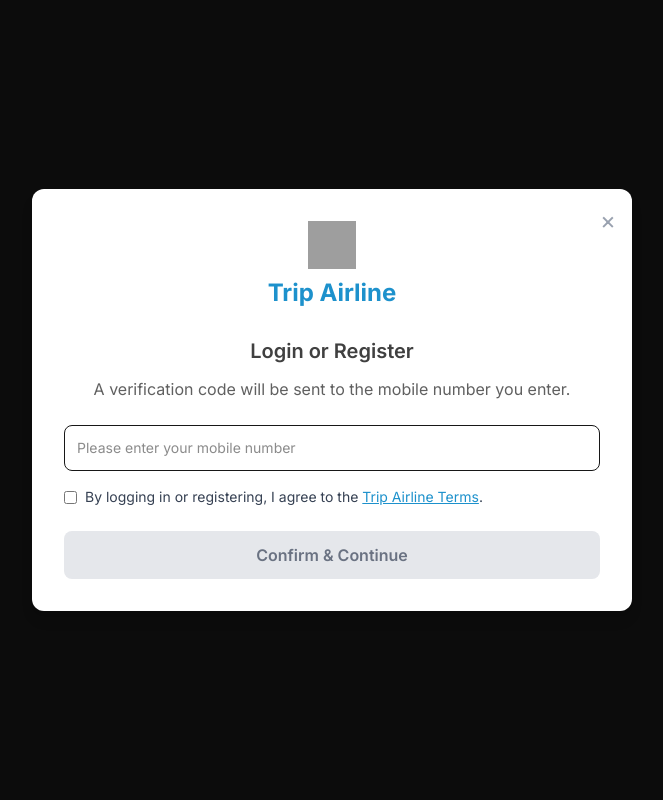
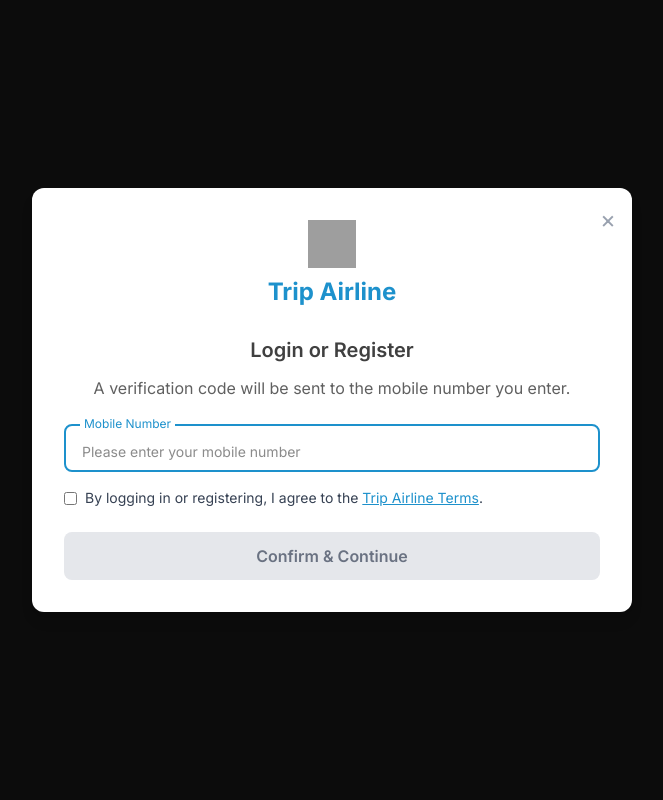
Before and after one commit to faeze-73/Trip-Airline, a Next.js app: page / in a window 1280 px wide. Both pictures are taken after a click on the button "Login / Register". Shown: the top 800 px of the page, without its empty margins (308-971 px from the left). Built offline with nearby package versions, Linux system fonts and the light colour scheme; grey boxes are pictures that could not be loaded.

Commit message:
feat: implement floating label and controlled/uncontrolled support in BaseInput

```diff
--- a/app/components/base/BaseInput.tsx
+++ b/app/components/base/BaseInput.tsx
@@ -1,15 +1,58 @@
-import React, { forwardRef, InputHTMLAttributes } from 'react';
+import React, { forwardRef, InputHTMLAttributes, useState } from 'react';
 
-interface BaseInputProps extends InputHTMLAttributes<HTMLInputElement> {}
+interface BaseInputProps extends InputHTMLAttributes<HTMLInputElement> {
+  label?: string;
+  colSpan?: 1 | 2 | 3 | 4 | 5 | 6 | 7 | 8 | 9 | 10 | 11 | 12;
+}
 
 const BaseInput = forwardRef<HTMLInputElement, BaseInputProps>(
-  ({ className = '', ...props }, ref) => (
-    <input
-      ref={ref}
-      className={`flex-1 min-w-[120px] p-3 border rounded-lg text-sm ${className}`}
-      {...props}
-    />
-  )
+  ({ className = '', label, value, onChange, colSpan = 12, ...props }, ref) => {
+    // For uncontrolled inputs, track value for floating label
+    const [internalValue, setInternalValue] = useState('');
+    const isControlled = value !== undefined;
+    const inputValue = isControlled ? value : internalValue;
+
+    const handleChange = (e: React.ChangeEvent<HTMLInputElement>) => {
+      if (!isControlled) setInternalValue(e.target.value);
+      if (onChange) onChange(e);
+    };
+
+    const widthClass = `w-${colSpan}/12`;
+
+    return (
+      <div className={`relative ${widthClass}`}>
+        <input
+          ref={ref}
+          value={inputValue}
+          onChange={handleChange}
+          className={`
+            block w-full rounded-lg border-2 border-primary bg-transparent px-4 pt-4 pb-2 text-sm
+            focus:outline-none focus:border-primary transition-all
+            ${className}
+          `}
+          {...props}
+        />
+        {label && (
+          <span
+            className={`
+              absolute left-4
+              -top-2
+              px-1
+              bg-white
+              text-primary
+              text-xs
+              transition-all
+              duration-200
+              pointer-events-none
+              ${inputValue || props.placeholder ? '' : 'opacity-0'}
+            `}
+          >
+            {label}
+          </span>
+        )}
+      </div>
+    );
+  }
 );
 
 BaseInput.displayName = 'BaseInput';
```
